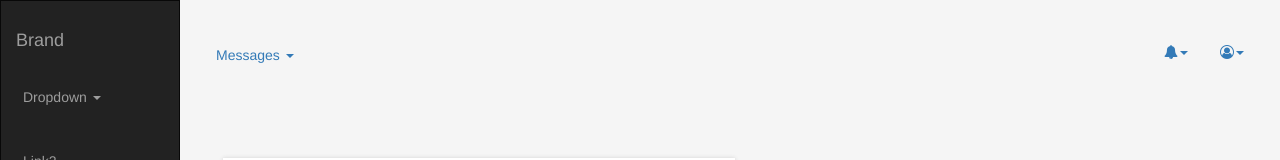
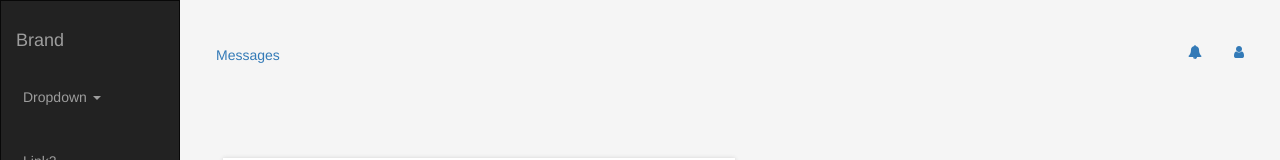
Before and after one commit to Shantam44/Heatlytics-FrontEnd, a website: page dashboard/index.html in a window 1280 px wide. Shown: the top 160 px of the page. Drawn offline with nearby package versions, Linux system fonts and the light colour scheme.

Commit message:
changes in dashboard

```diff
--- a/dashboard/index.html
+++ b/dashboard/index.html
@@ -48,7 +48,7 @@
                 <div class="bs-example">
                     <ul class="nav nav-pills">
                         <li class="dropdown">
-                            <a href="#" data-toggle="dropdown" class="dropdown-toggle">Messages <b class="caret"></b></a>
+                            <a href="#" data-toggle="dropdown" class="dropdown-toggle">Messages</a>
                             <ul class="dropdown-menu">
                                 <li><a href="#">Inbox</a></li>
                                 <li><a href="#">Drafts</a></li>
@@ -58,7 +58,7 @@
                             </ul>
                         </li>
                         <li class="dropdown pull-right">
-                            <a href="#" data-toggle="dropdown" class="dropdown-toggle"><i class="fa fa-user-circle-o"></i><b class="caret"></b></a>
+                            <a href="#" data-toggle="dropdown" class="dropdown-toggle"><i class="fa fa-user"></i></a>
                             <ul class="dropdown-menu">
                                 <li><a href="#">Action</a></li>
                                 <li><a href="#">Another action</a></li>
@@ -67,7 +67,7 @@
                             </ul>
                         </li>
                          <li class="dropdown pull-right">
-                            <a href="#" data-toggle="dropdown" class="dropdown-toggle"><i class="fa fa-bell"></i><b class="caret"></b></a>
+                            <a href="#" data-toggle="dropdown" class="dropdown-toggle"><i class="fa fa-bell"></i></a>
                             <ul class="dropdown-menu">
                                 <li><a href="#">Action</a></li>
                                 <li><a href="#">Another action</a></li>
```
